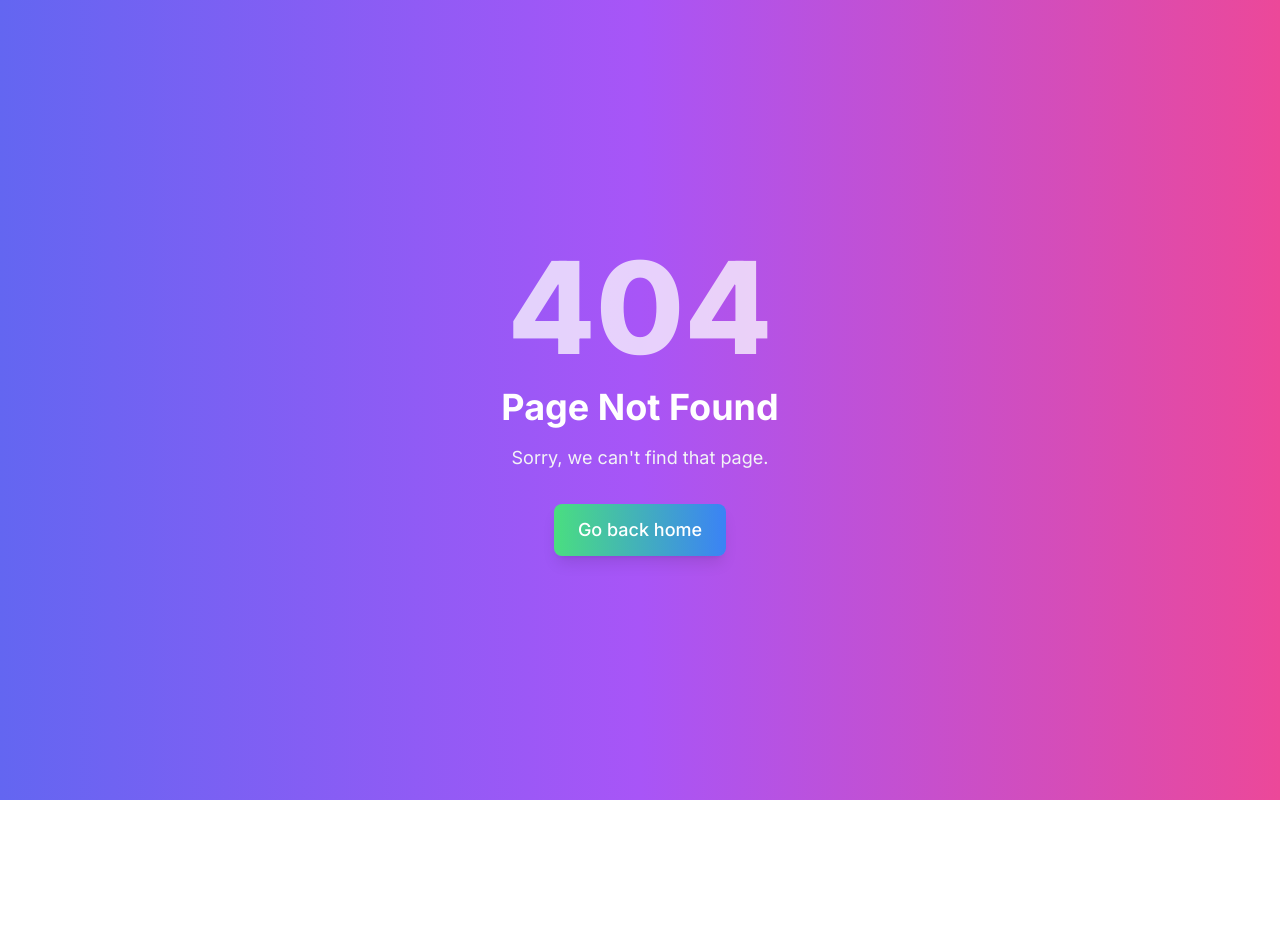
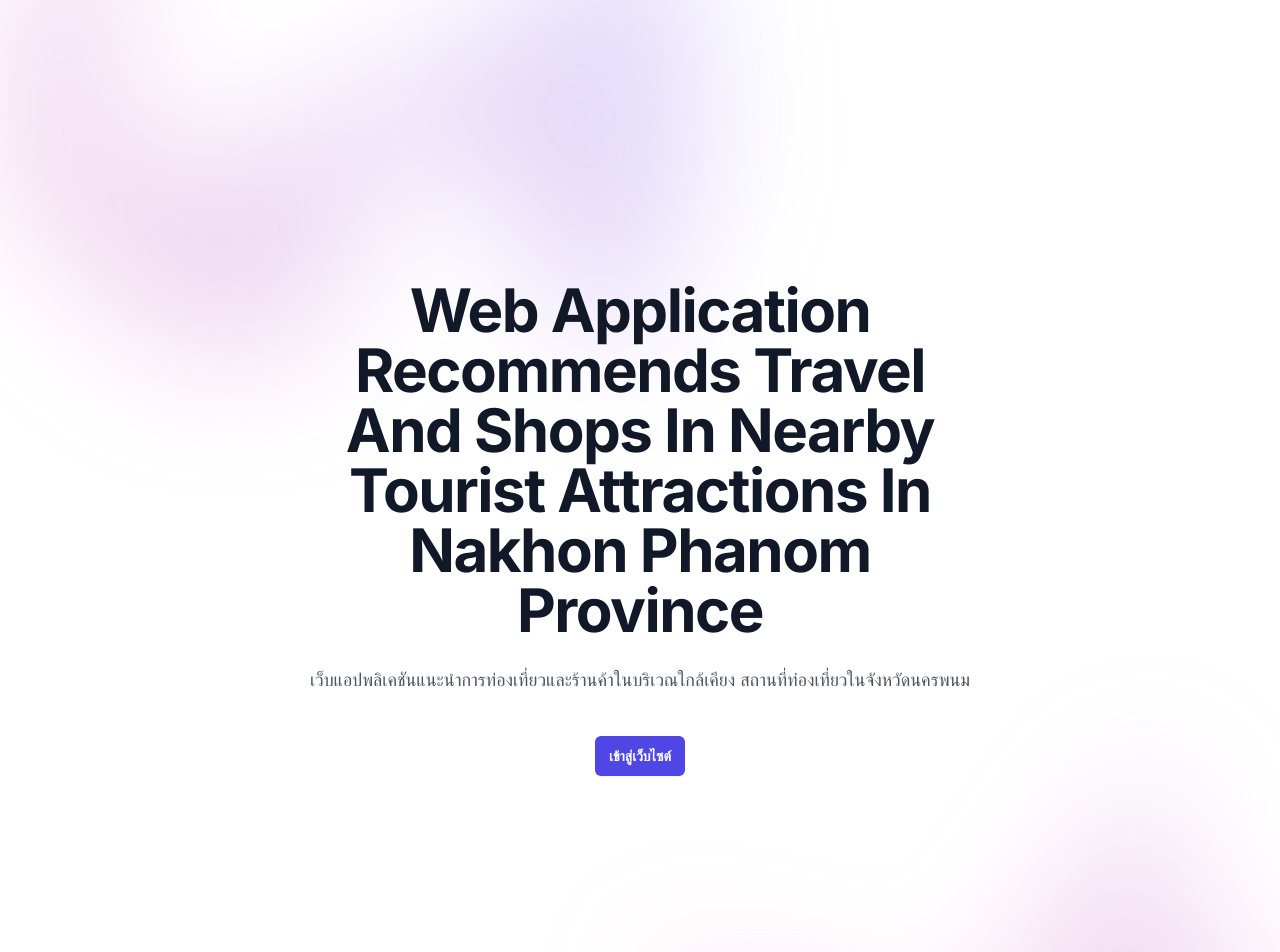
Before and after one commit to TackTeam-Chare/nakhonphanom-tourism-web-app-final, a Next.js app: page /home in a window 1280 px wide. Before the commit this address had no page. Shown: the top 952 px of the page. Before the commit the page ends 800 px from the top, so only its background shows below. Built offline with nearby package versions, Linux system fonts and the light colour scheme.

Commit message:
เพิ่มกดดูสถานที่เพิ่มเติม

```diff
--- a/package.json
+++ b/package.json
@@ -15,7 +15,9 @@
     "next": "14.2.4",
     "react": "^18",
     "react-dom": "^18",
-    "react-icons": "^5.2.1"
+    "react-icons": "^5.2.1",
+    "react-slick": "^0.30.2",
+    "slick-carousel": "^1.8.1"
   },
   "devDependencies": {
     "eslint": "^8",
--- /dev/null
+++ b/src/app/history/page.jsx
@@ -0,0 +1,11 @@
+import React from 'react'
+import HistoryComponent from '@/components/History/History'
+function HistoryPage() {
+  return (
+    <div>
+      <HistoryComponent/>
+    </div>
+  )
+}
+
+export default HistoryPage
--- /dev/null
+++ b/src/app/home/page.js
@@ -0,0 +1,11 @@
+import React from 'react'
+import HomeComponent from '@/components/home/Home'
+function HomePage() {
+  return (
+    <div>
+      <HomeComponent/>
+    </div>
+  )
+}
+
+export default HomePage
--- a/src/app/page.js
+++ b/src/app/page.js
@@ -1,9 +1,9 @@
 import React from 'react'
-import TourismPage from '@/app/tourism/page'
+import HomePage from '@/app/home/page'
 function PageHome() {
   return (
     <div>
-      <TourismPage/>
+      <HomePage/>
     </div>
   )
 }
--- a/src/components/History/History.js
+++ b/src/components/History/History.js
@@ -1 +1,43 @@
-// ใช้เป็น Component หรือ Containerสำหรับแสดงข้อมูลทางประวัติศาสตร์เกี่ยวกับจังหวัดนครพนมทั้งหมดหรือบางส่วน เช่น สรุปประวัติทั่วไป, ข้อมูลเชิงประวัติศาสตร์ที่สำคัญ, หรือเหตุการณ์สำคัญของจังหวัดนครพนม เป็นต้น
+import React from 'react';
+
+const HistoryComponent = () => {
+  return (
+    <div className="bg-gray-100 min-h-screen flex items-center justify-center py-12 px-4 sm:px-6 lg:px-8">
+      <div className="max-w-4xl w-full space-y-8">
+        <div className="bg-white p-8 rounded-lg shadow-lg">
+          <h1 className="text-4xl font-bold text-gray-800 mb-6 text-center">
+            ประวัติความเป็นมา จังหวัดนครพนม
+          </h1>
+          <p className="text-lg text-gray-600 leading-relaxed mb-6">
+            จังหวัดนครพนม ตั้งอยู่ทางภาคตะวันออกเฉียงเหนือของประเทศไทย ริมฝั่งแม่น้ำโขงที่แบ่งเขตแดนระหว่างประเทศไทยและประเทศลาว มีความสำคัญทางประวัติศาสตร์และวัฒนธรรมอย่างยิ่ง มีที่ตั้งเป็นแหล่งท่องเที่ยวที่น่าสนใจ
+            เนื่องจากเป็นจังหวัดที่มีความหลากหลายทางวัฒนธรรม ศิลปะ และประเพณีท้องถิ่นที่น่าสนใจมากมาย
+          </p>
+          <div className="mb-6">
+            <h2 className="text-2xl font-semibold text-gray-800 mb-4">ประวัติศาสตร์</h2>
+            <p className="text-lg text-gray-600 leading-relaxed">
+              จังหวัดนครพนมมีประวัติศาสตร์ยาวนานย้อนหลังไปถึงสมัยก่อนประวัติศาสตร์ หลายแหล่งโบราณคดีที่สำคัญถูกค้นพบในพื้นที่นี้ เช่น เมืองเก่านครพนมที่มีการค้นพบหลักฐานการอยู่อาศัยของมนุษย์มาตั้งแต่สมัยก่อนประวัติศาสตร์
+              ในสมัยกรุงศรีอยุธยา นครพนมเป็นศูนย์กลางการค้าและวัฒนธรรมที่สำคัญของภาคตะวันออกเฉียงเหนือ เนื่องจากมีการเชื่อมโยงการค้ากับประเทศลาวและประเทศเวียดนาม
+            </p>
+          </div>
+          <div className="mb-6">
+            <h2 className="text-2xl font-semibold text-gray-800 mb-4">วัฒนธรรมและประเพณี</h2>
+            <p className="text-lg text-gray-600 leading-relaxed">
+              นครพนมเป็นจังหวัดที่มีความหลากหลายทางวัฒนธรรม เนื่องจากมีประชากรหลากหลายชนเผ่าอาศัยอยู่ร่วมกันอย่างกลมกลืน มีการอนุรักษ์และส่งเสริมประเพณีและวัฒนธรรมท้องถิ่น
+              เช่น ประเพณีบั้งไฟพญานาค ประเพณีบุญบั้งไฟ ประเพณีสงกรานต์ และประเพณีบูชาพญานาคที่น่าสนใจ
+            </p>
+          </div>
+          <div className="text-center">
+            <img
+              src="https://upload.wikimedia.org/wikipedia/commons/thumb/5/52/Nakhon_Phanom_Clock_Tower.jpg/800px-Nakhon_Phanom_Clock_Tower.jpg"
+              alt="Nakhon Phanom Clock Tower"
+              className="w-full max-w-md mx-auto rounded-lg shadow-lg hover:shadow-xl transition duration-300 ease-in-out transform hover:scale-105"
+            />
+            <p className="mt-4 text-sm text-gray-500">หอนาฬิกา จังหวัดนครพนม</p>
+          </div>
+        </div>
+      </div>
+    </div>
+  );
+};
+
+export default HistoryComponent;
--- a/src/components/History/historyData.js
+++ /dev/null
@@ -1 +0,0 @@
-// historyData.js: ไฟล์นี้มักจะใช้เป็นไฟล์สำหรับเก็บข้อมูลที่เกี่ยวข้องกับประวัติศาสตร์ของจังหวัดนครพนม เพื่อให้ง่ายต่อการจัดการและการนำเสนอข้อมูล
--- a/src/components/common/Header.js
+++ b/src/components/common/Header.js
@@ -71,7 +71,7 @@ export default function Header() {
           </button>
         </div>
         <PopoverGroup className="hidden lg:flex lg:gap-x-12">
-        <a href="#" className="text-sm font-semibold leading-6 text-gray-900">
+        <a href="/" className="text-sm font-semibold leading-6 text-gray-900">
             หน้าเเรก
           </a>
           <Popover className="relative">
--- /dev/null
+++ b/src/components/home/Home.jsx
@@ -0,0 +1,51 @@
+export default function HomeComponent() {
+  return (
+    <div className="bg-white">
+      <div className="relative isolate px-6 pt-14 lg:px-8">
+        <div
+          aria-hidden="true"
+          className="absolute inset-x-0 -top-40 -z-10 transform-gpu overflow-hidden blur-3xl sm:-top-80"
+        >
+          <div
+            style={{
+              clipPath:
+                'polygon(74.1% 44.1%, 100% 61.6%, 97.5% 26.9%, 85.5% 0.1%, 80.7% 2%, 72.5% 32.5%, 60.2% 62.4%, 52.4% 68.1%, 47.5% 58.3%, 45.2% 34.5%, 27.5% 76.7%, 0.1% 64.9%, 17.9% 100%, 27.6% 76.8%, 76.1% 97.7%, 74.1% 44.1%)',
+            }}
+            className="relative left-[calc(50%-11rem)] aspect-[1155/678] w-[36.125rem] -translate-x-1/2 rotate-[30deg] bg-gradient-to-tr from-[#ff80b5] to-[#9089fc] opacity-30 sm:left-[calc(50%-30rem)] sm:w-[72.1875rem]"
+          />
+        </div>
+        <div className="mx-auto max-w-2xl py-32 sm:py-48 lg:py-56">
+          <div className="text-center">
+            <h1 className="text-4xl font-bold tracking-tight text-gray-900 sm:text-6xl">
+            Web Application Recommends Travel And Shops In Nearby Tourist Attractions In Nakhon Phanom Province
+            </h1>
+            <p className="mt-6 text-lg leading-8 text-gray-600">
+            เว็บแอปพลิเคชันแนะนำการท่องเที่ยวและร้านค้าในบริเวณใกล้เคียง
+            สถานที่ท่องเที่ยวในจังหวัดนครพนม
+            </p>
+            <div className="mt-10 flex items-center justify-center gap-x-6">
+              <a
+                href="../tourism"
+                className="rounded-md bg-indigo-600 px-3.5 py-2.5 text-sm font-semibold text-white shadow-sm hover:bg-indigo-500 focus-visible:outline focus-visible:outline-2 focus-visible:outline-offset-2 focus-visible:outline-indigo-600"
+              >
+                เข้าสู่เว็บไซต์
+              </a>
+            </div>
+          </div>
+        </div>
+        <div
+          aria-hidden="true"
+          className="absolute inset-x-0 top-[calc(100%-13rem)] -z-10 transform-gpu overflow-hidden blur-3xl sm:top-[calc(100%-30rem)]"
+        >
+          <div
+            style={{
+              clipPath:
+                'polygon(74.1% 44.1%, 100% 61.6%, 97.5% 26.9%, 85.5% 0.1%, 80.7% 2%, 72.5% 32.5%, 60.2% 62.4%, 52.4% 68.1%, 47.5% 58.3%, 45.2% 34.5%, 27.5% 76.7%, 0.1% 64.9%, 17.9% 100%, 27.6% 76.8%, 76.1% 97.7%, 74.1% 44.1%)',
+            }}
+            className="relative left-[calc(50%+3rem)] aspect-[1155/678] w-[36.125rem] -translate-x-1/2 bg-gradient-to-tr from-[#ff80b5] to-[#9089fc] opacity-30 sm:left-[calc(50%+36rem)] sm:w-[72.1875rem]"
+          />
+        </div>
+      </div>
+    </div>
+  )
+}
--- a/src/components/tourism/page.js
+++ b/src/components/tourism/page.js
@@ -1,9 +1,9 @@
-"use client";
+"use client"
 import { useEffect, useState } from 'react';
 import { getAllFetchTourismData } from '../../utils/api';
-import Image from 'next/image'
+import Image from 'next/image';
+import Link from 'next/link';
 import Layout from '@/components/common/layout';
-
 
 const TourismComponent = () => {
   const [data, setData] = useState([]);
@@ -30,12 +30,9 @@ const TourismComponent = () => {
         <h1 className="text-3xl font-bold mb-8 text-center">Tourism Data</h1>
         <div className="grid grid-cols-1 sm:grid-cols-2 lg:grid-cols-3 gap-8">
           {data.map((place, index) => (
-          <div
-            key={index}
-            className="bg-white rounded-lg shadow-lg overflow-hidden transform hover:scale-105 transition duration-500 ease-in-out"
-          >
+            <Link  className="hover:no-underline" key={index} href={`/tourism/${place.id}`}>
+                <div className="bg-white rounded-lg shadow-lg overflow-hidden transform hover:scale-105 transition duration-500 ease-in-out">
                   {place.image_path && (
-              // eslint-disable-next-line @next/next/no-img-element
                     <Image
                       src={place.image_path}
                       alt={place.name}
@@ -61,6 +58,7 @@ const TourismComponent = () => {
                     </p>
                   </div>
                 </div>
+            </Link>
           ))}
         </div>
       </div>
```
Also changed, not shown: src/app/auth/logout.js (deleted), 1 other file (tests, documents, lock files or other folders). Lines whose indentation alone changed are shown as unchanged.
